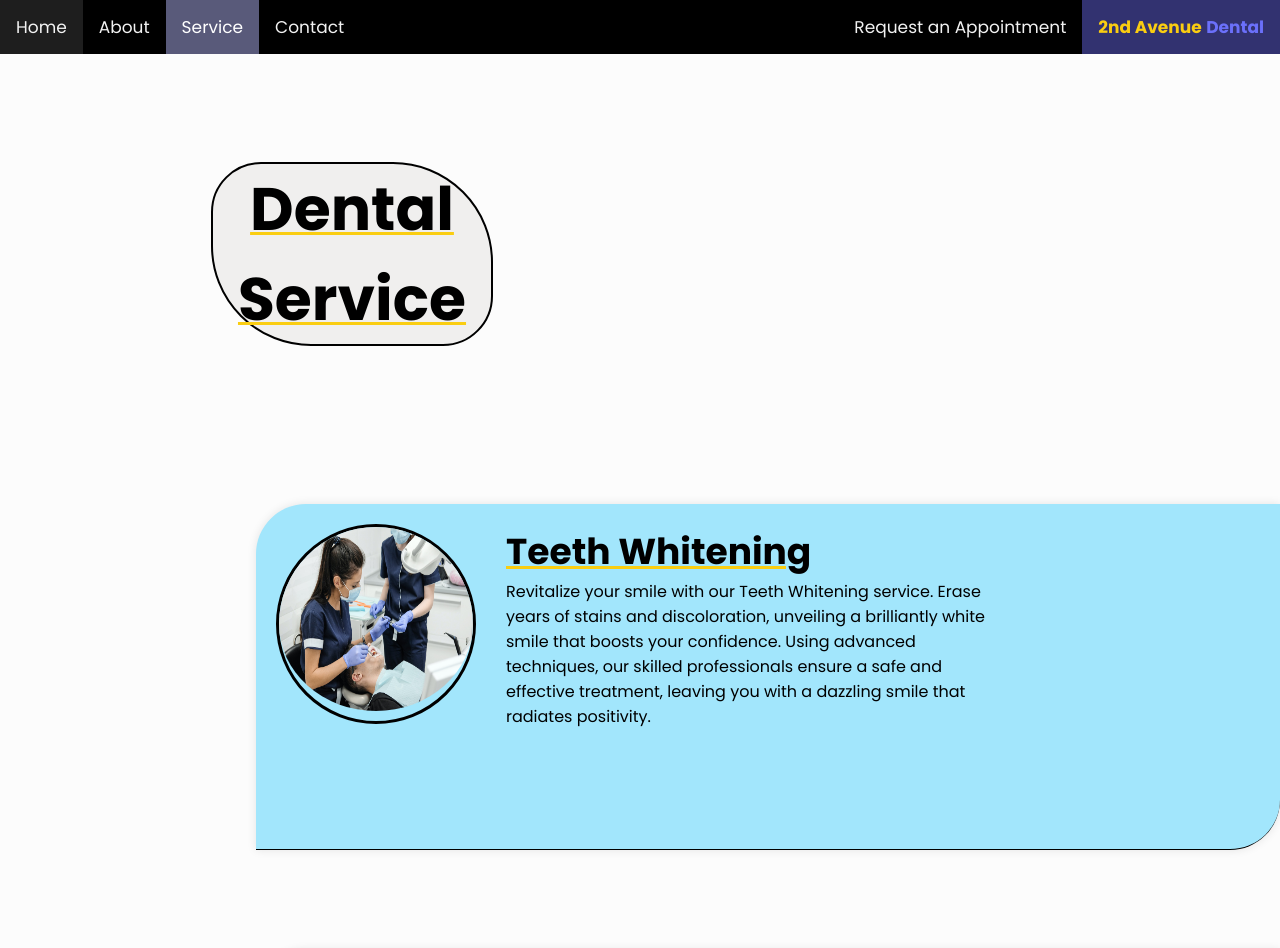
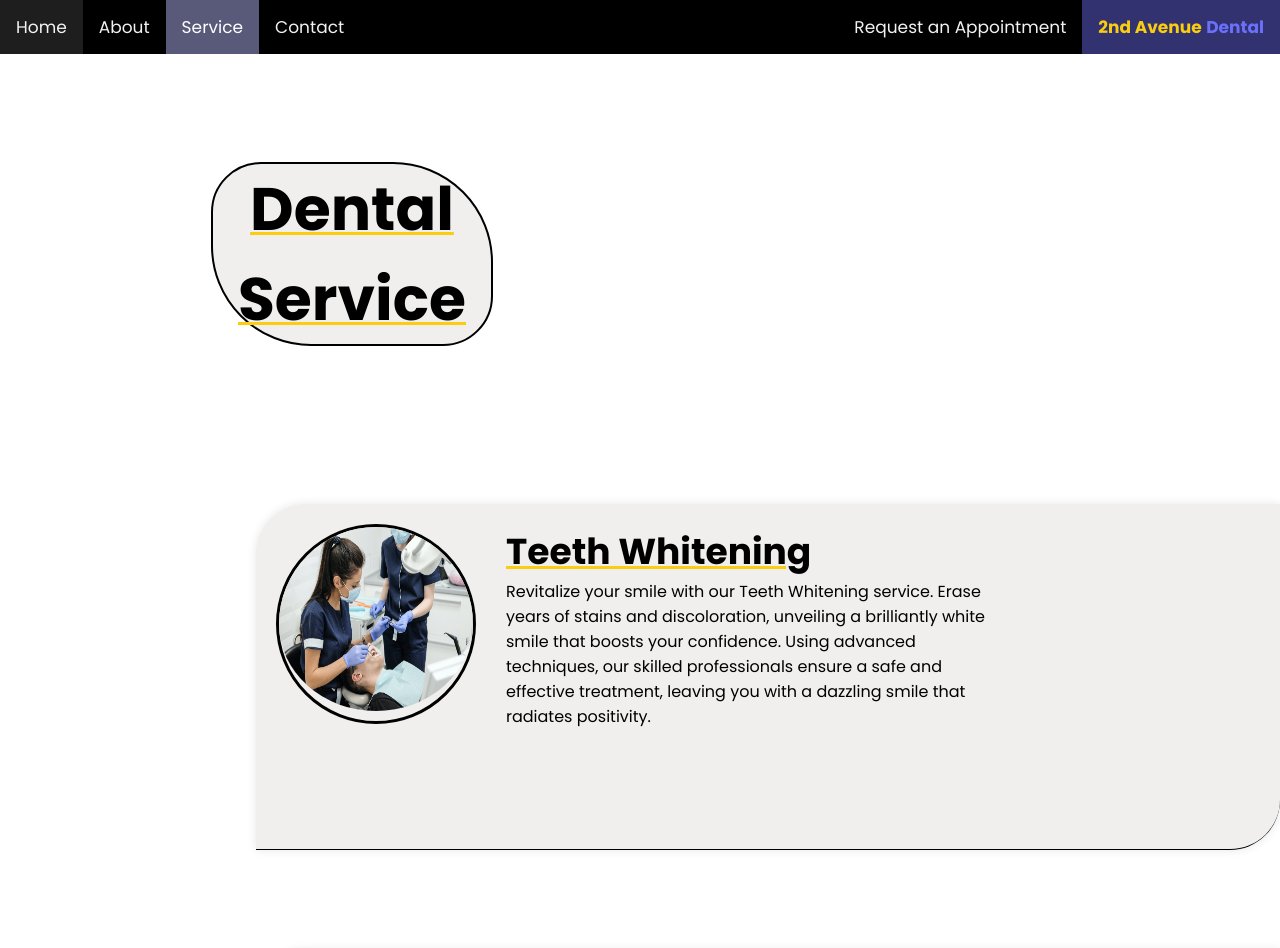
Before and after one commit to Inustur/DentalTemplate, a plain HTML site: page Service.html in a window 1280 px wide. Shown: the top 948 px of the page. Drawn offline with Linux system fonts and the light colour scheme.

Commit message:
Update servicestyle.css
color changes for containers

```diff
--- a/servicestyle.css
+++ b/servicestyle.css
@@ -2,7 +2,7 @@
 
 body, html {
   height: 100%;
-  background-color:#fcfcfc;
+  background-color:##F0EFEE;
   text-align:center;
 }
 
@@ -61,7 +61,7 @@ body, html {
 }
 
 .container {
-  background-color: #a2e6fc;
+  background-color: #F0EFEE;
   display: flex;
   justify-content: left;
   align-items: left;
```
